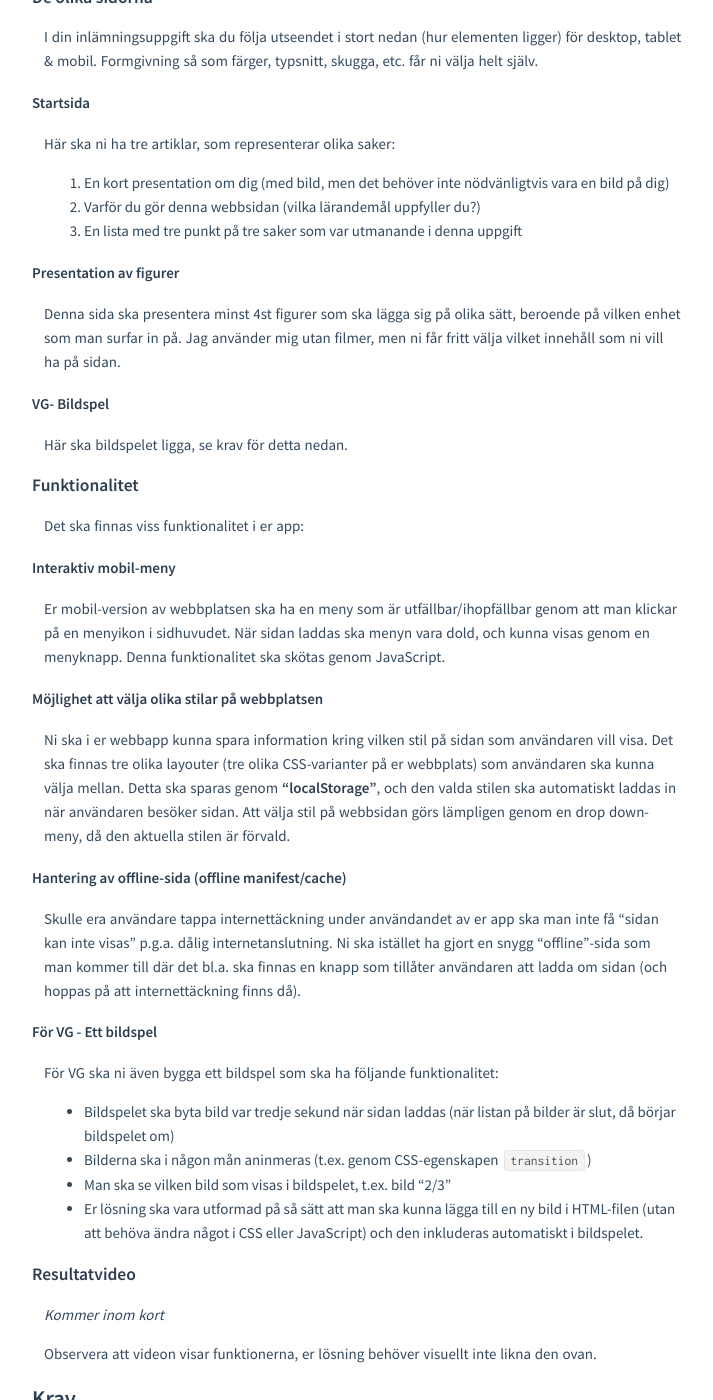
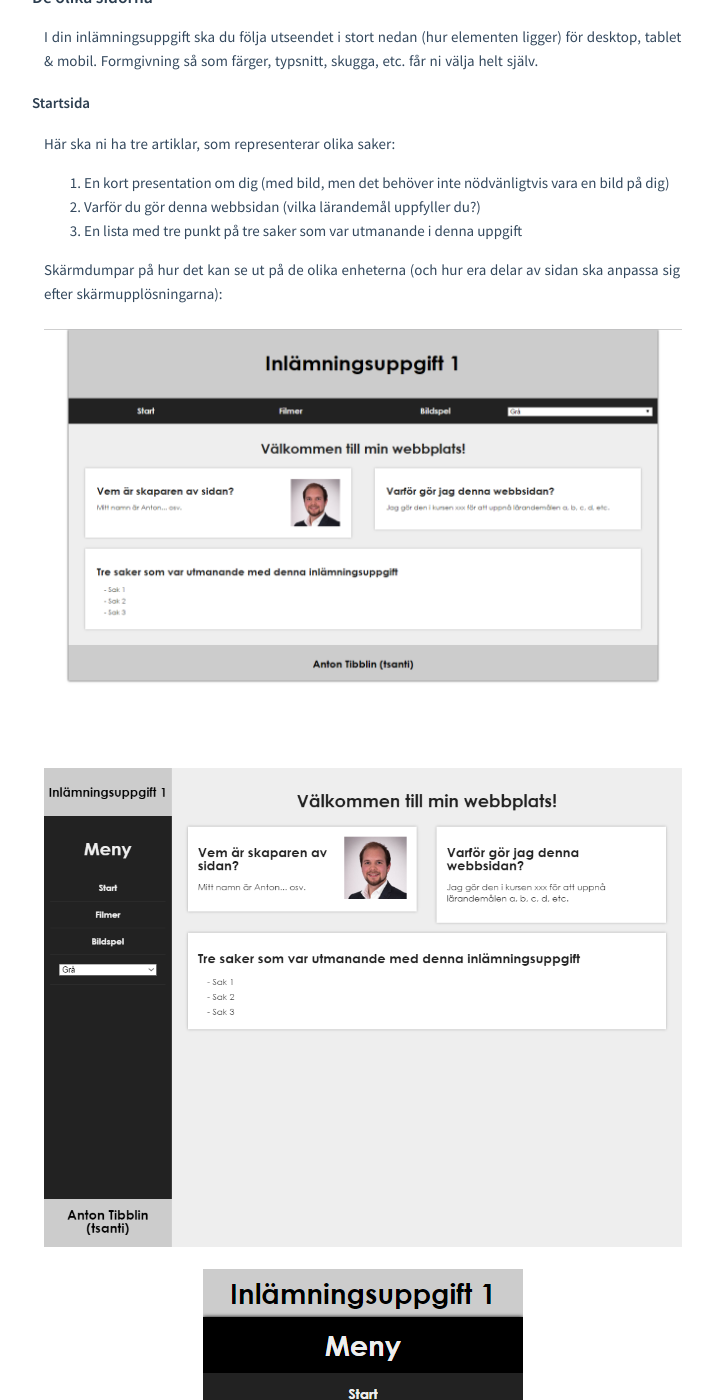
Before and after one commit to mau-dvmt/mah-dv.github.io, a Jekyll site: the page built from courses/da344a-da355a/assignments/as1.md, in a window 1280 px wide and 1400 px high, scrolled down 942 px. Shown: the whole window, without its empty margins (283-996 px from the left). Built offline with Jekyll 4.4.1, drawn with Linux system fonts in a browser that asks for light colours; some of the changed text lies outside the part shown.

Commit message:
Assignment 1

```diff
--- a/courses/da344a-da355a/assignments/as1.md
+++ b/courses/da344a-da355a/assignments/as1.md
@@ -40,13 +40,32 @@ Här ska ni ha tre artiklar, som representerar olika saker:
 2. Varför du gör denna webbsidan (vilka lärandemål uppfyller du?)
 3. En lista med tre punkt på tre saker som var utmanande i denna uppgift
 
+Skärmdumpar på hur det kan se ut på de olika enheterna (och hur era delar av sidan ska anpassa sig efter skärmupplösningarna):
+
+![Resultatbild](images/desktop1.png)
+![Resultatbild](images/tablet1.png)
+![Resultatbild](images/mobile1.png)
+
 #### Presentation av figurer
 
 Denna sida ska presentera minst 4st figurer som ska lägga sig på olika sätt, beroende på vilken enhet som man surfar in på. Jag använder mig utan filmer, men ni får fritt välja vilket innehåll som ni vill ha på sidan.
 
+Skärmdumpar på hur det kan se ut på de olika enheterna (och hur era delar av sidan ska anpassa sig efter skärmupplösningarna):
+
+![Resultatbild](images/desktop2.png)
+![Resultatbild](images/tablet2.png)
+![Resultatbild](images/mobile2.png)
+![Resultatbild](images/mobile2b.png)
+
 #### VG- Bildspel
 
 Här ska bildspelet ligga, se krav för detta nedan.
+
+Skärmdumpar på hur det kan se ut på de olika enheterna (och hur era delar av sidan ska anpassa sig efter skärmupplösningarna):
+
+![Resultatbild](images/desktop3.png)
+![Resultatbild](images/tablet3.png)
+![Resultatbild](images/mobile3.png)
 
 ### Funktionalitet
 
@@ -54,7 +73,7 @@ Det ska finnas viss funktionalitet i er app:
 
 #### Interaktiv mobil-meny
 
-Er mobil-version av webbplatsen ska ha en meny som är utfällbar/ihopfällbar genom att man klickar på en menyikon i sidhuvudet. När sidan laddas ska menyn vara dold, och kunna visas genom en menyknapp. Denna funktionalitet ska skötas genom JavaScript.
+Er mobil-version av webbplatsen ska ha en meny som är utfällbar/ihopfällbar genom att man klickar på en menyikon/texten meny i sidhuvudet på er webbsida. När sidan laddas (på en mobilskärm) ska menyn vara dold (den ska visas för tablet/desktop), och kunna visas genom en menyknapp. Denna funktionalitet ska skötas genom JavaScript.
 
 #### Möjlighet att välja olika stilar på webbplatsen
 
@@ -73,12 +92,6 @@ För VG ska ni även bygga ett bildspel som ska ha följande funktionalitet:
 *   Man ska se vilken bild som visas i bildspelet, t.ex. bild "2/3"
 *   Er lösning ska vara utformad på så sätt att man ska kunna lägga till en ny bild i HTML-filen (utan att behöva ändra något i CSS eller JavaScript) och den inkluderas automatiskt i bildspelet.
 
-### Resultatvideo
-
-*Kommer inom kort*
-
-Observera att videon visar funktionerna, er lösning behöver visuellt inte likna den ovan.
-
 ## Krav
 
 ### Generella krav
@@ -94,13 +107,16 @@ Observera att videon visar funktionerna, er lösning behöver visuellt inte likn
 
 1.  Layout
     1.  Er app ska vara anpassad för desktop, mobiltelefoner och tablets
-    2.  Er app ska beté sig på ett bra sätt för olika skärmupplösningar (olika enheter)
+    2.  Er app ska beté sig på ett bra sätt för olika skärmupplösningar (olika enheter), se skärmdumpar ovan
 2.  Funktion: Offline-hantering
     1.  Ni ska på ett snyggt och smidigt sätt för användaren presentera en offline-vy, men alternativ att ladda om sidan genom en knapp
-3.  Funktion: Spara stil på sidan
+3.  Funktion: Interaktiv meny (för mobilversionen)
+    1.  Om användaren surfar in med en mobil så ska menyn vara dold, men kunna visas genom att man klickar på texten "meny", alternativt en meny-ikon
+4.  Funktion: Spara stil på sidan
     1.  Man ska kunna spara sin favoritstil av webbplatsen i appen (genom localStorage)
     2.  Sidans stil ska direkt i appen uppdateras (utan att man behöver ladda om webbsidan)
-4.  VG: Bildspel - se instruktioner ovan
+	3.  När man sedan laddar om sidan ska den förvalda stilen visas, samt vara förvald i er drop down-meny
+5.  VG: Bildspel - se instruktioner ovan
 
 **I övrigt kommer den genomgående kvalitén att bedömas.**
 
```
Also changed, not shown: courses/da344a-da355a/assignments/images/dekstop2.png (added), courses/da344a-da355a/assignments/images/desktop1.png (added), courses/da344a-da355a/assignments/images/desktop3.png (added), courses/da344a-da355a/assignments/images/mobile1.png (added), courses/da344a-da355a/assignments/images/mobile2.png (added), courses/da344a-da355a/assignments/images/mobile2b.png (added), courses/da344a-da355a/assignments/images/mobile3.png (added), courses/da344a-da355a/assignments/images/tablet1.png (added), courses/da344a-da355a/assignments/images/tablet2.png (added), courses/da344a-da355a/assignments/images/tablet3.png (added).
